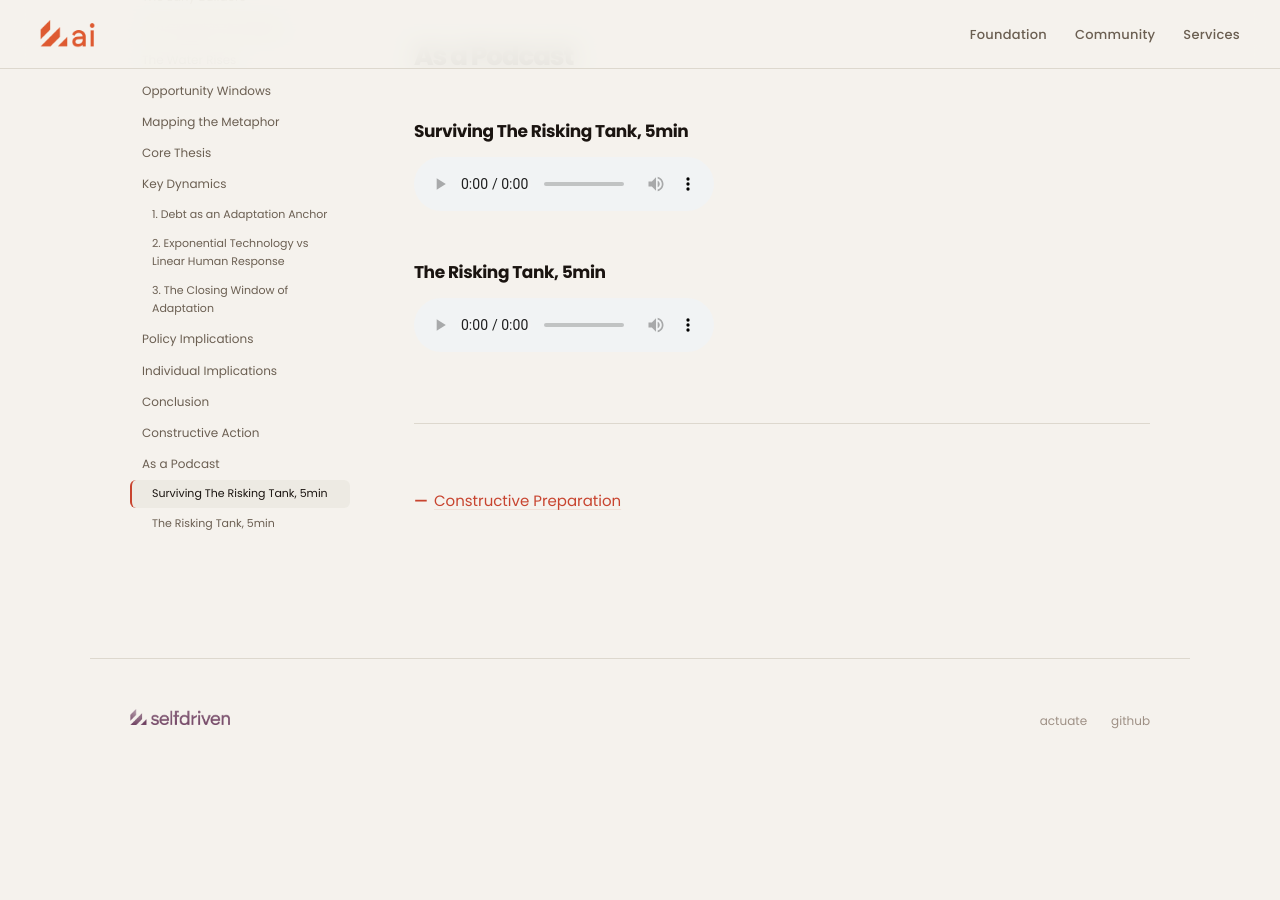
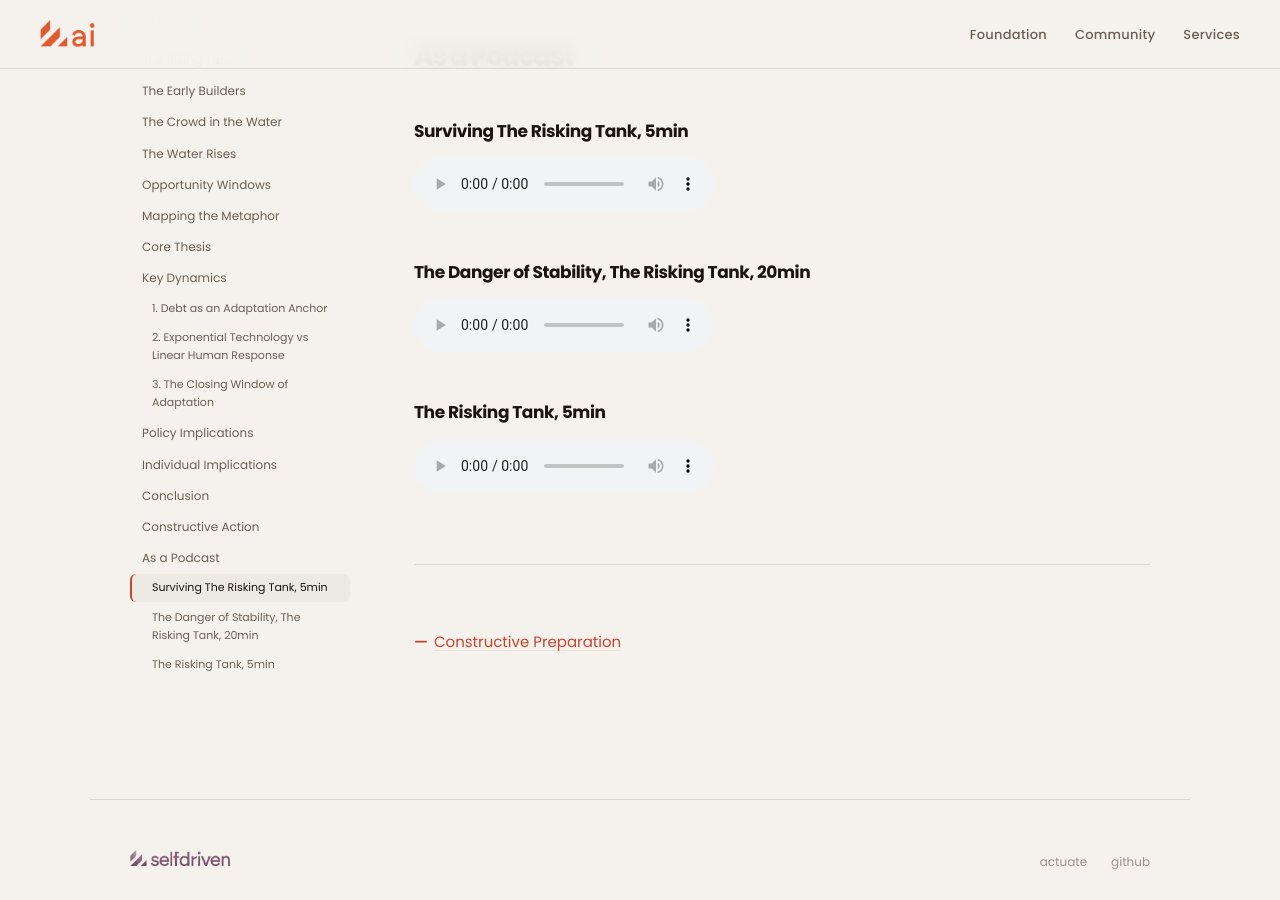
Before and after one commit to selfdriven-foundation/selfdriven-ai, a Jekyll site: the page built from docs/pages/research-the-rising-tank.md, in a window 1280 px wide and 900 px high, scrolled down 7576 px. Built offline with Jekyll 4.4.1, drawn with Linux system fonts in a browser that asks for light colours; before the commit the page ends 8357 px from its top, so only the background shows below that.

Commit message:
danger-of-stability

```diff
--- a/docs/pages/research-the-rising-tank.md
+++ b/docs/pages/research-the-rising-tank.md
@@ -216,6 +216,13 @@ If you can, speak with your local government representative. They may not have t
 	Your browser does not support the audio element.
 </audio>
 
+### The Danger of Stability, The Risking Tank, 20min
+
+<audio controls>
+	<source src="/assets/audio/research-the-danger-of-stability.m4a" type="audio/mp4">
+	Your browser does not support the audio element.
+</audio>
+
 ### The Risking Tank, 5min
 
 <audio controls>
```
Also changed, not shown: 1 other file.
